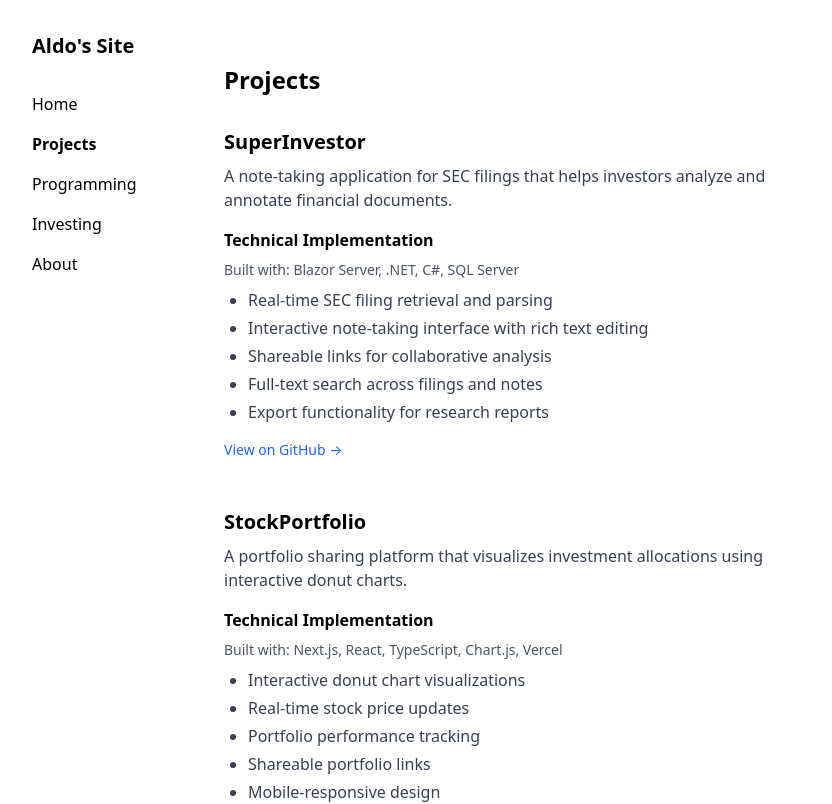
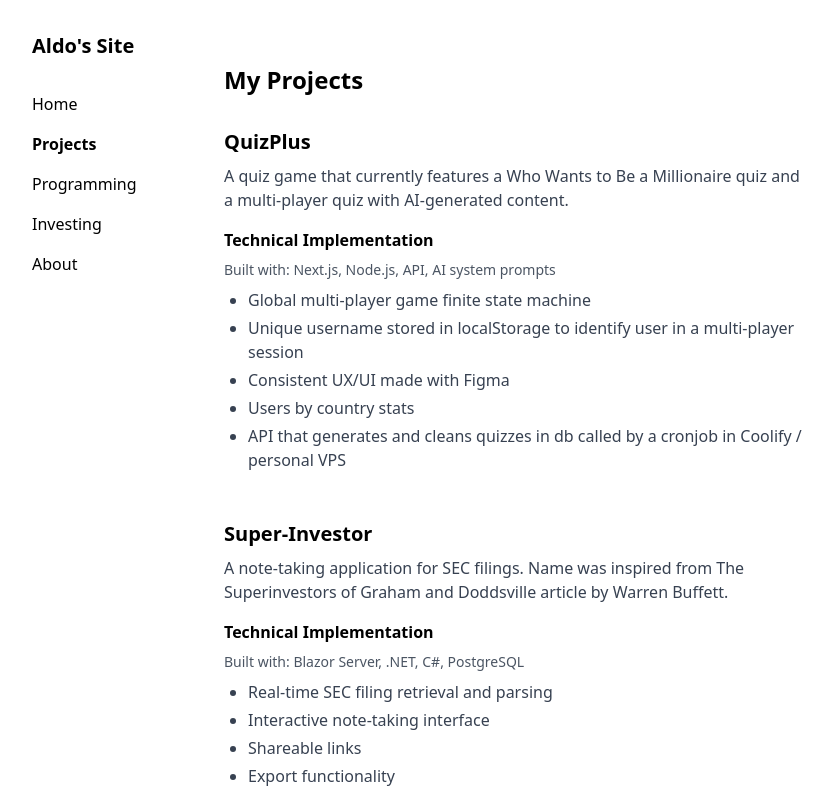
Before and after one commit to aldo-leka/website, a Next.js app: page /projects in a window 1280 px wide. Shown: the top 804 px of the page, without its empty margins (0-832 px from the left). Built offline with nearby package versions, Linux system fonts and the light colour scheme.

Commit message:
Some human touch

```diff
--- a/app/about/page.tsx
+++ b/app/about/page.tsx
@@ -3,64 +3,57 @@
 export default function AboutPage() {
     return (
         <div className="space-y-6">
-      <h1 className="text-2xl font-bold mb-6">About</h1>
+            <h1 className="text-2xl font-bold mb-6">About Me</h1>
 
             <section className="space-y-4">
                 <p>
-          I'm a software engineer with a passion for building elegant solutions to complex problems.
-          My work focuses on creating internal tools that help people manage their workflow, automations,
-          or even customer facing products used by thousands of people.
+                    I was always interested in many things, be it music production, game development, digital art, UI / UX, product development, software development, etc.
                 </p>
-
                 <p>
-          Currently, I'm searching for software solutions that are profitable, so for painkillers.
+                    I wish it was possible to be proficient in many things... or be able to make cool things in all of these fields. 🤷🏻‍♂️
                 </p>
             </section>
 
             <section className="space-y-4">
                 <h2 className="text-xl font-bold">Current Focus</h2>
                 <ul className="list-disc pl-6 space-y-1">
-          <li>Building web applications with modern frameworks</li>
-          <li>Exploring the intersection of technology and finance</li>
-          <li>Writing about programming and investments</li>
-          <li>Reading books on business, investing, and programming</li>
+                    <li>Working on a freelance basis.</li>
+                    <li>Becoming an archmage at boot.dev.</li>
+                    <li>Researching stocks and investing.</li>
+                    <li>Following the neetcode.io curriculum and rereading Cracking the coding interview.</li>
                 </ul>
             </section>
 
-      <section className="space-y-4">
-        <h2 className="text-xl font-bold">Interests</h2>
-        <p>
-          Beyond coding, I'm deeply interested in value investing, financial analysis, and
-          understanding how businesses create value. I enjoy reading annual reports,
-          analyzing business models, and learning from successful investors.
-        </p>
-      </section>
-
             <section className="space-y-2">
-        <h2 className="text-xl font-bold">Connect</h2>
+                <h2 className="text-xl font-bold">Links</h2>
                 <div className="space-y-1">
                     <p>
-            <Link href="https://github.com/aldo-leka" className="text-blue-600 hover:underline" target="_blank" rel="noopener noreferrer">
+                        <Link href="https://github.com/aldo-leka" className="text-blue-600 hover:underline"
+                              target="_blank" rel="noopener noreferrer">
                             GitHub
                         </Link>
                     </p>
                     <p>
-            <Link href="https://linkedin.com/in/aldo-leka" className="text-blue-600 hover:underline" target="_blank" rel="noopener noreferrer">
+                        <Link href="https://linkedin.com/in/aldo-leka" className="text-blue-600 hover:underline"
+                              target="_blank" rel="noopener noreferrer">
                             LinkedIn
                         </Link>
                     </p>
                     <p>
-            <Link href="https://twitter.com/aldodotal" className="text-blue-600 hover:underline" target="_blank" rel="noopener noreferrer">
+                        <Link href="https://twitter.com/aldodotal" className="text-blue-600 hover:underline"
+                              target="_blank" rel="noopener noreferrer">
                             Twitter/X
                         </Link>
                     </p>
                     <p>
-            <Link href="https://www.boot.dev/u/aldo" className="text-blue-600 hover:underline" target="_blank" rel="noopener noreferrer">
+                        <Link href="https://www.boot.dev/u/aldo" className="text-blue-600 hover:underline"
+                              target="_blank" rel="noopener noreferrer">
                             Boot.dev
                         </Link>
                     </p>
                     <p>
-            <Link href="https://goodreads.com/aldo_leka" className="text-blue-600 hover:underline" target="_blank" rel="noopener noreferrer">
+                        <Link href="https://goodreads.com/aldo_leka" className="text-blue-600 hover:underline"
+                              target="_blank" rel="noopener noreferrer">
                             Goodreads
                         </Link>
                     </p>
--- a/app/page.tsx
+++ b/app/page.tsx
@@ -1,5 +1,5 @@
 import Link from 'next/link'
-import { getAllPosts } from '@/lib/posts'
+import {getAllPosts} from '@/lib/posts'
 
 export default async function HomePage() {
     const posts = await getAllPosts()
@@ -8,10 +8,12 @@
     return (
         <div>
             <div className="mb-12">
-        <h1 className="text-2xl font-bold mb-4">Welcome</h1>
+                <h1 className="text-2xl font-bold mb-4">Hi!</h1>
                 <p className="leading-relaxed">
-          I'm a software engineer passionate about building great products.
-          I write about programming and investing.
+                    I'm many things, but the longest one has been a programmer, so far.
+                </p>
+                <p>
+                    I might write about programming and investing sometimes on this site.
                 </p>
             </div>
 
--- a/app/projects/page.tsx
+++ b/app/projects/page.tsx
@@ -2,31 +2,40 @@
 
 const projects = [
     {
-    name: 'SuperInvestor',
-    url: 'https://www.getsuperinvestor.com',
-    github: 'https://github.com/yourusername/superinvestor',
-    description: 'A note-taking application for SEC filings that helps investors analyze and annotate financial documents.',
-    tech: ['Blazor Server', '.NET', 'C#', 'SQL Server'],
+        name: 'QuizPlus',
+        url: 'https://www.quizplus.io',
+        description: 'A quiz game that currently features a Who Wants to Be a Millionaire quiz and a multi-player quiz with AI-generated content.',
+        tech: ['Next.js', 'Node.js', 'API', 'AI system prompts'],
         features: [
-      'Real-time SEC filing retrieval and parsing',
-      'Interactive note-taking interface with rich text editing',
-      'Shareable links for collaborative analysis',
-      'Full-text search across filings and notes',
-      'Export functionality for research reports',
+            'Global multi-player game finite state machine',
+            'Unique username stored in localStorage to identify user in a multi-player session',
+            'Consistent UX/UI made with Figma',
+            'Users by country stats',
+            'API that generates and cleans quizzes in db called by a cronjob in Coolify / personal VPS'
         ],
     },
     {
-    name: 'StockPortfolio',
+        name: 'Super-Investor',
+        github: 'https://github.com/aldo-leka/SuperInvestor-public',
+        description: 'A note-taking application for SEC filings. Name was inspired from The Superinvestors of Graham and Doddsville article by Warren Buffett.',
+        tech: ['Blazor Server', '.NET', 'C#', 'PostgreSQL'],
+        features: [
+            'Real-time SEC filing retrieval and parsing',
+            'Interactive note-taking interface',
+            'Shareable links',
+            'Export functionality',
+        ],
+    },
+    {
+        name: 'StockPortfolio.me',
         url: 'https://www.stockportfolio.me',
-    github: 'https://github.com/yourusername/stockportfolio',
-    description: 'A portfolio sharing platform that visualizes investment allocations using interactive donut charts.',
-    tech: ['Next.js', 'React', 'TypeScript', 'Chart.js', 'Vercel'],
+        github: '',
+        description: 'A stock portfolio sharing app that visualizes investment allocations using donut charts.',
+        tech: ['Next.js', 'React', 'TypeScript', 'Chart.js', 'Claude Code'],
         features: [
-      'Interactive donut chart visualizations',
-      'Real-time stock price updates',
-      'Portfolio performance tracking',
+            'Donut chart visualizations',
             'Shareable portfolio links',
-      'Mobile-responsive design',
+            'Transfer of user data from not logged-in state via localStorage to database when logged-in'
         ],
     },
 ]
@@ -34,16 +43,20 @@
 export default function ProjectsPage() {
     return (
         <div>
-      <h1 className="text-2xl font-bold mb-8">Projects</h1>
+            <h1 className="text-2xl font-bold mb-8">My Projects</h1>
 
             <div className="space-y-12">
                 {projects.map((project) => (
                     <article key={project.name} className="space-y-4">
                         <div>
                             <h2 className="text-xl font-bold mb-2">
-                <Link href={project.url} className="hover:underline" target="_blank" rel="noopener noreferrer">
+                                {project.url ?
+                                    <Link href={project.url} className="hover:underline" target="_blank"
+                                          rel="noopener noreferrer">
                                         {project.name}
-                </Link>
+                                    </Link> :
+                                    project.name
+                                }
                             </h2>
                             <p className="text-gray-700 mb-3">{project.description}</p>
                         </div>
@@ -60,11 +73,13 @@
                             </ul>
                         </div>
 
+                        {project.github &&
                             <div className="text-sm">
-              <Link href={project.github} className="text-blue-600 hover:underline" target="_blank" rel="noopener noreferrer">
+                                <Link href={project.github} className="text-blue-600 hover:underline" target="_blank"
+                                      rel="noopener noreferrer">
                                     View on GitHub →
                                 </Link>
-            </div>
+                            </div>}
                     </article>
                 ))}
             </div>
```
Also changed, not shown: components/Sidebar.tsx (+26 -23 lines). Lines whose indentation alone changed are shown as unchanged.
